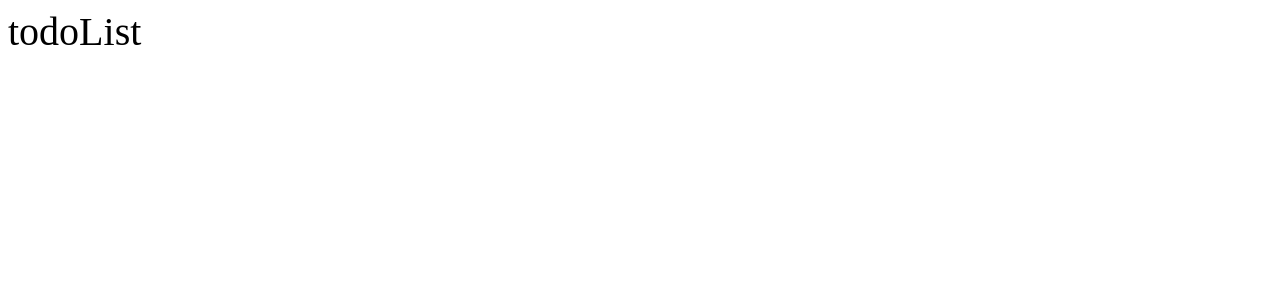
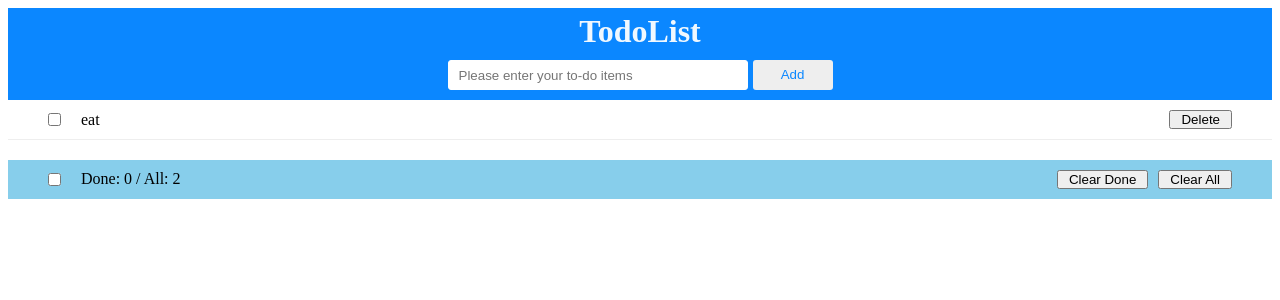
Before and after one commit to GX2580/todoList, a Vue app: page / in a window 1280 px wide. Shown: the top 300 px of the page. Built offline with nearby package versions, Linux system fonts and the light colour scheme.

Commit message:
basic CSS style

```diff
--- a/src/App.vue
+++ b/src/App.vue
@@ -1,14 +1,139 @@
-<template>
-  <div class="component-name">todoList</div>
-</template>
-
 <script setup>
 import { ref } from 'vue'
 </script>
 
+<template>
+  <header class="todo-header">
+    <h1>TodoList</h1>
+    <div class="add-todo">
+      <input type="text" placeholder="Please enter your to-do items" />
+      <button>Add</button>
+    </div>
+  </header>
+  <main class="todo-list">
+    <ul>
+      <li>
+        <input type="checkbox" />
+        <span>eat</span>
+        <button>Delete</button>
+      </li>
+    </ul>
+  </main>
+  <footer class="todo-footer">
+    <input type="checkbox" />
+    <span>Done: 0 / All: 2</span>
+    <button>Clear Done</button>
+    <button>Clear All</button>
+  </footer>
+</template>
+
 <style scoped>
-.component-name {
-  text-align: left;
-  font-size: 40px;
+* {
+  padding: 0;
+  margin: 0;
+  box-sizing: border-box;
+}
+
+.todo-footer {
+  margin-top: 20px;
+  background-color: #87ceeb;
+  display: flex;
+  padding: 10px 40px;
+}
+
+.todo-footer span {
+  flex: 1;
+  margin-left: 20px;
+}
+
+.todo-footer button {
+  margin-left: 10px;
+  padding-inline: 10px;
+  cursor: pointer;
+}
+
+.todo-header {
+  background-color: #0b87ff;
+  text-align: center;
+  padding: 5px 0 10px;
+  color: #f0f8ff;
+}
+
+.todo-header .add-todo {
+  margin-top: 10px;
+  display: flex;
+  gap: 5px;
+  justify-content: center;
+}
+
+.todo-header .add-todo input {
+  width: 300px;
+  height: 30px;
+  padding: 0 10px;
+  border-radius: 3px;
+  outline: none;
+  border: solid 1px white;
+}
+
+.todo-header .add-todo button {
+  display: inline-block;
+  width: 80px;
+  height: 30px;
+  background-color: #eee;
+  color: #0b87ff;
+  line-height: 30px;
+  border: none;
+  border-radius: 3px;
+}
+
+.todo-header .add-todo button:hover {
+  cursor: pointer;
+  background-color: #fff;
+  color: #ff6700;
+}
+
+.todo-list ul {
+  list-style: none;
+}
+
+.todo-list li {
+  list-style: none;
+  position: relative;
+  padding-inline: 40px;
+  height: 40px;
+  line-height: 40px;
+  border-bottom: 1px solid #eee;
+  display: flex;
+  align-items: center;
+}
+
+.todo-list li:hover {
+  background-color: #ddd;
+}
+
+.todo-list li input[type='text'] {
+  flex: 1;
+  margin-left: 10px;
+  border: none;
+  color: #00f;
+}
+
+.todo-list li span {
+  flex: 1;
+  margin-left: 20px;
+}
+
+.todo-list li span.done {
+  text-decoration: line-through;
+  color: red;
+}
+
+.todo-list li button {
+  padding-inline: 10px;
+  outline: none;
+}
+
+.todo-list li button:hover {
+  cursor: pointer;
 }
 </style>
```
